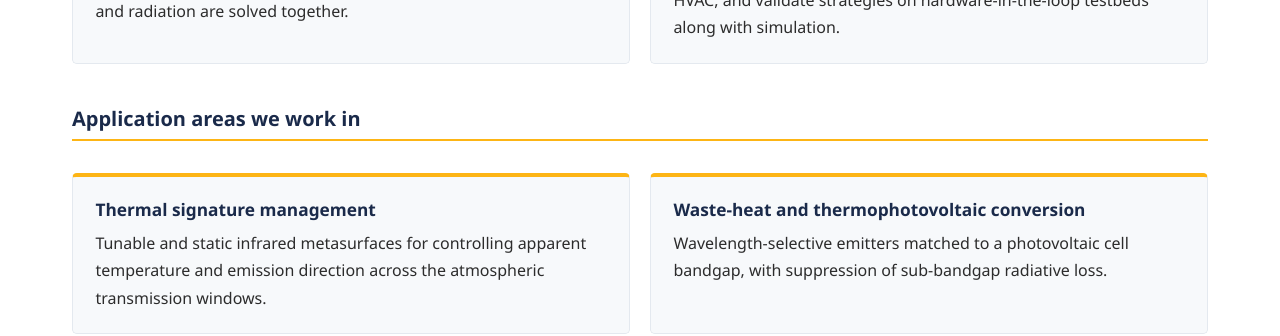
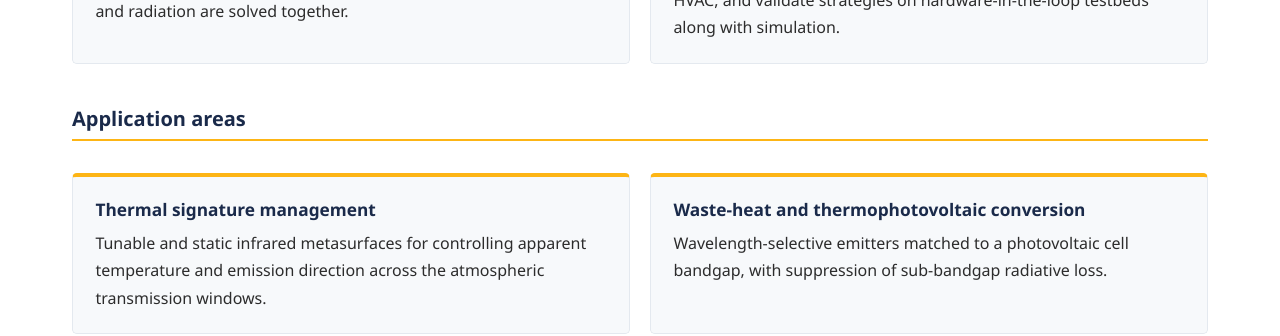
Before and after one commit to alokghanekar/Energy-Photonics-Lab, a Jekyll site: the page built from collaborate.html, in a window 1280 px wide and 900 px high, scrolled down 1379 px. Shown: the part 155-491 px from the top of the window. Built offline with Jekyll 4.4.1, drawn with Linux system fonts in a browser that asks for light colours.

Commit message:
Collaborate: shorten section heading to 'Application areas'
Co-Authored-By: Claude Opus 4.8 <noreply@anthropic.com>
Claude-Session: https://claude.ai/code/session_01VuNoPfxguXq3gEbfsiCHz7

```diff
--- a/collaborate.html
+++ b/collaborate.html
@@ -47,7 +47,7 @@ description: Partner with the Energy Photonics Lab at UMBC on thermal and CFD si
 
 </div>
 
-<h2 class="section-label">Application areas we work in</h2>
+<h2 class="section-label">Application areas</h2>
 
 <div class="project-grid">
   <section class="project">
```
